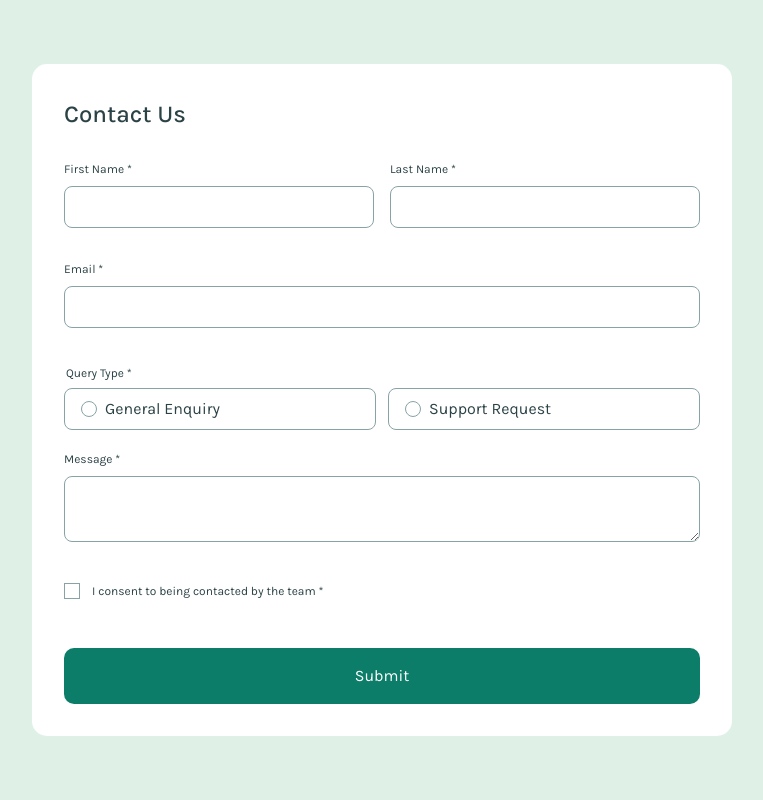
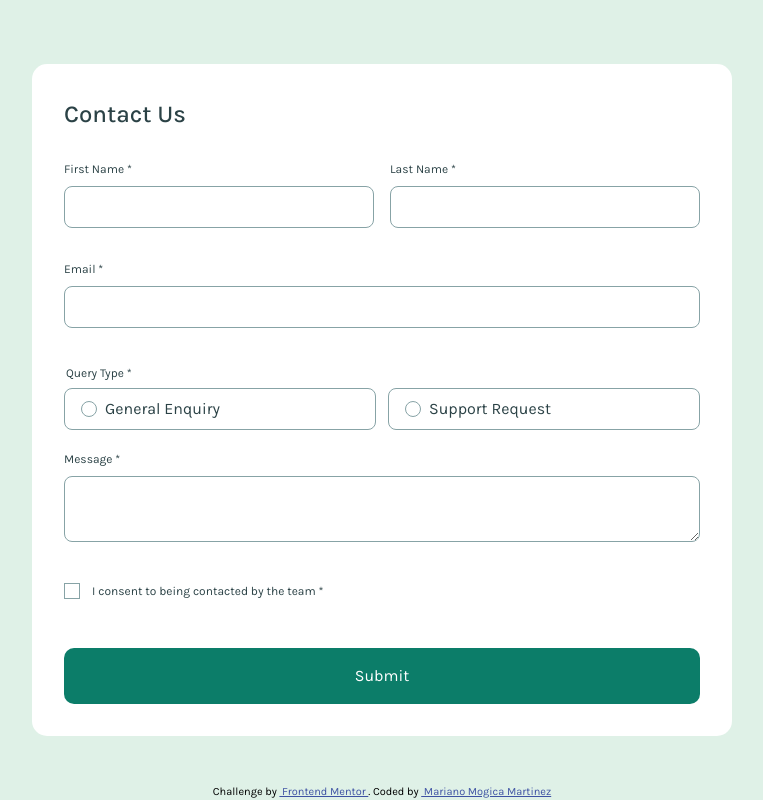
Before and after one commit to Mariano7M/fm-contact-form, an Angular app: page / in a window 1280 px wide. Shown: the whole page, without its empty margins (258-1021 px from the left). Built offline with nearby package versions, Linux system fonts and the light colour scheme.

Commit message:
feat: adding footer component to add attribution

```diff
--- a/src/app/app.component.html
+++ b/src/app/app.component.html
@@ -107,3 +107,4 @@
   </app-form-field-checkbox>
   <button type="submit">Submit</button>
 </form>
+<app-footer />
--- a/src/app/app.component.ts
+++ b/src/app/app.component.ts
@@ -10,6 +10,7 @@ import {
 import { FormFieldRadioComponent } from './components/form-field-radio/form-field-radio.component';
 import { FormFieldRadioGroupComponent } from './components/form-field-radio-group/form-field-radio-group.component';
 import { FormFieldCheckboxComponent } from './components/form-field-checkbox/form-field-checkbox.component';
+import { FooterComponent } from './components/footer/footer.component';
 
 @Component({
   selector: 'app-root',
@@ -23,6 +24,7 @@ import { FormFieldCheckboxComponent } from './components/form-field-checkbox/for
     FormFieldRadioComponent,
     FormFieldRadioGroupComponent,
     FormFieldCheckboxComponent,
+    FooterComponent,
   ],
   templateUrl: './app.component.html',
   styleUrl: './app.component.scss',
--- /dev/null
+++ b/src/app/components/footer/footer.component.html
@@ -0,0 +1,12 @@
+<footer class="footer">
+  Challenge by
+  <a
+    href="https://www.frontendmentor.io?ref=challenge"
+    target="_blank"
+    rel="noreferrer"
+  >
+    &nbsp;Frontend Mentor
+  </a>
+  . Coded by
+  <a href="https://github.com/Mariano7M">&nbsp;Mariano Mogica Martinez</a>
+</footer>
--- /dev/null
+++ b/src/app/components/footer/footer.component.scss
@@ -0,0 +1,12 @@
+.footer {
+  position: absolute;
+  bottom: 0;
+  left: 0;
+  width: 100%;
+  text-align: center;
+  font-size: 11px;
+
+  > a {
+    color: hsl(228, 45%, 44%);
+  }
+}
--- a/src/styles.scss
+++ b/src/styles.scss
@@ -21,6 +21,7 @@
 }
 
 body {
+  position: relative;
   width: 100dvw;
   height: 100dvh;
   line-height: 1.5;
```
Also changed, not shown: src/app/components/footer/footer.component.ts (added, +10 -0 lines), 1 other file (tests, documents, lock files or other folders).
